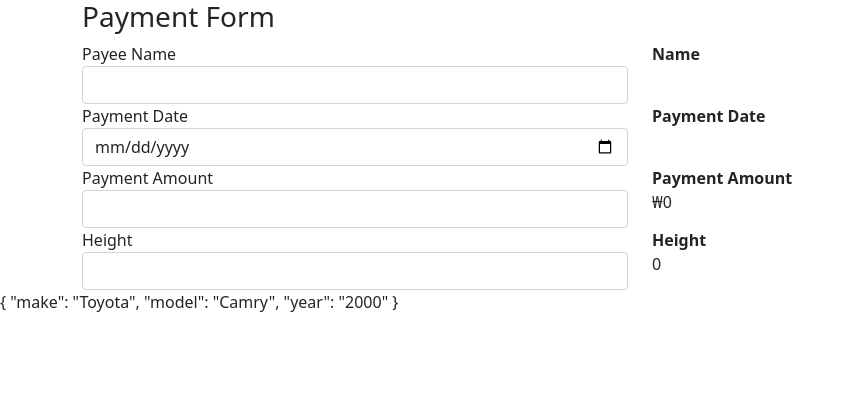
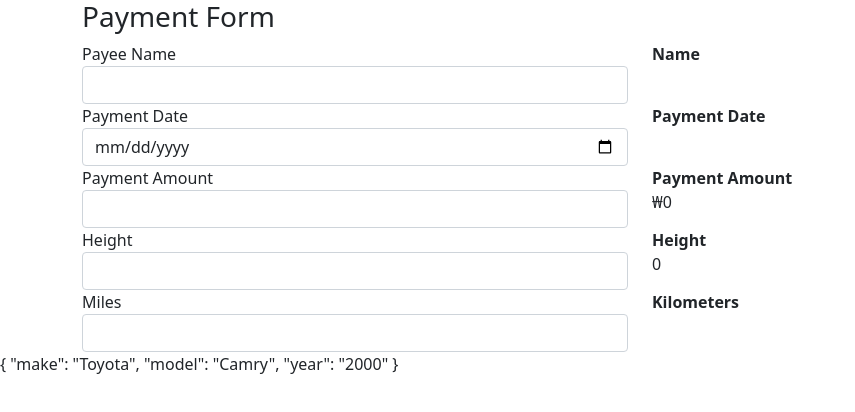
Before and after one commit to RaistlinD2x-Dev/angular-payment-form, an Angular app: page / in a window 1280 px wide. Shown: the top 412 px of the page, without its empty margins (0-855 px from the left). Built offline with nearby package versions, Linux system fonts and the light colour scheme.

Commit message:
created and used custom pipe

```diff
--- a/src/app/app.component.html
+++ b/src/app/app.component.html
@@ -56,6 +56,20 @@
       </div>
     </div>
   </div>
+
+  <div class="row">
+    <div class="form-group col">
+      <label>Miles</label>
+      <input  class="form-control" (input)="onMilesChange($any($event.target).value)" />
+    </div>
+
+    <div class="col">
+      <label><b>Kilometers</b></label>
+      <div>
+          {{ miles | convert }}
+      </div>
+    </div>
+  </div>
 </div>
 
 {{ car | json }}
--- a/src/app/app.component.ts
+++ b/src/app/app.component.ts
@@ -11,11 +11,16 @@
   date: string = '';
   amount: number = 0;
   height: number = 0;
+  miles: number = 0;
 
   car = {
     make: 'Toyota',
     model: 'Camry',
     year: '2000'
+  }
+
+  onMilesChange(value: string) {
+    this.miles = parseFloat(value);
   }
 
   onNameChange(value: string) {
--- a/src/app/app.module.ts
+++ b/src/app/app.module.ts
@@ -2,10 +2,13 @@
 import { BrowserModule } from '@angular/platform-browser';
 
 import { AppComponent } from './app.component';
+import { ConvertPipe } from './convert.pipe';
+
 
 @NgModule({
   declarations: [
-    AppComponent
+    AppComponent,
+    ConvertPipe,
   ],
   imports: [
     BrowserModule
--- /dev/null
+++ b/src/app/convert.pipe.ts
@@ -0,0 +1,15 @@
+import { Pipe, PipeTransform } from '@angular/core';
+
+@Pipe({
+  name: 'convert'
+})
+export class ConvertPipe implements PipeTransform {
+
+  transform(value: any, ...args: any[]): unknown {
+    if(!value) {
+      return '';
+    } else {
+      return value * 1.60934
+    }
+  }
+}
```
Also changed, not shown: 1 other file (tests, documents, lock files or other folders).
